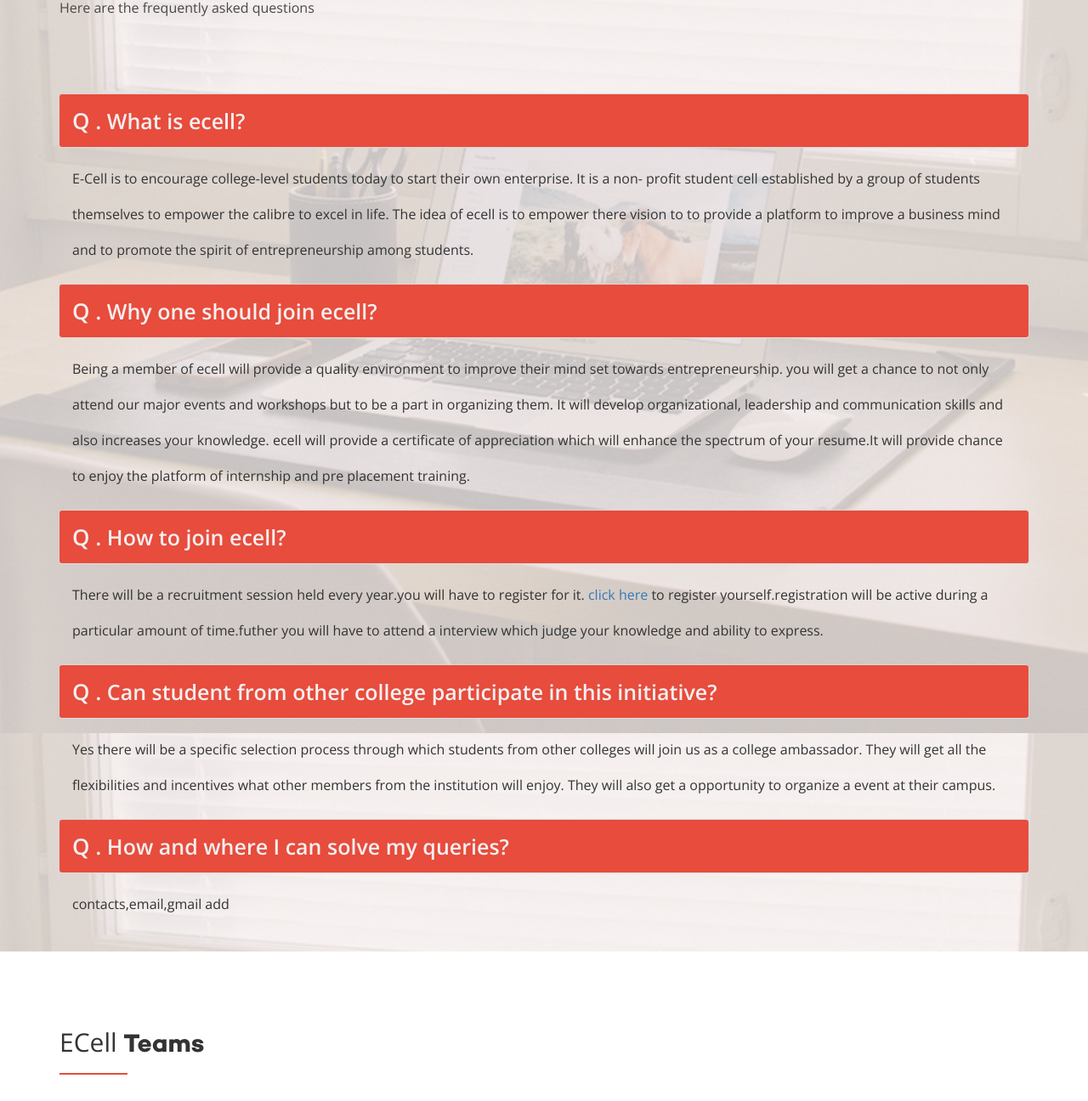
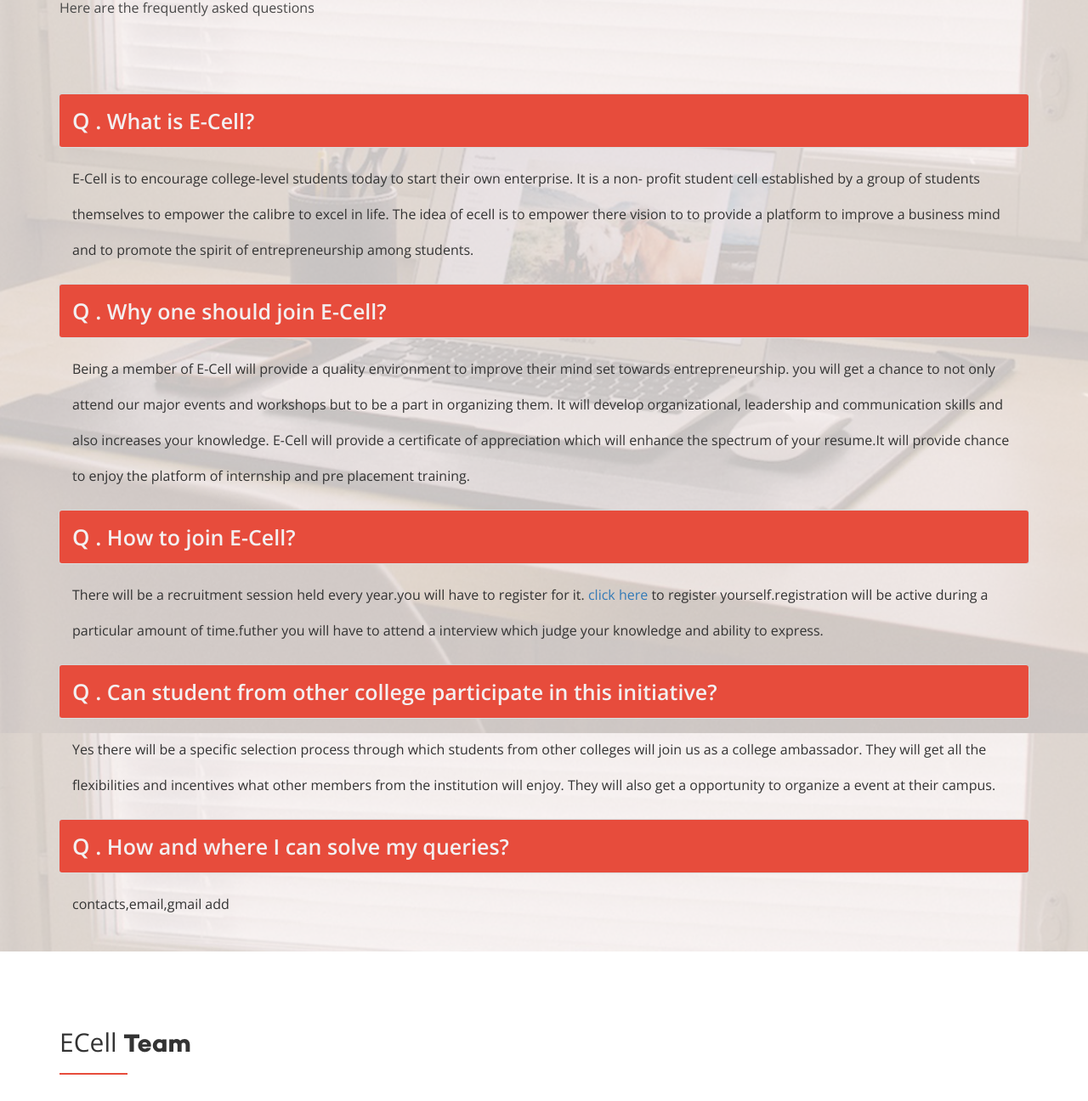
Before and after one commit to ashwinsingh2007/ecelllnctfaq, a plain HTML site: page index.html in a window 1280 px wide. Shown: the part 264-1560 px from the top of the page at 85% size. Drawn offline with nearby package versions, Linux system fonts and the light colour scheme.

Commit message:
ecelllnctfaq

```diff
--- a/css/main.css
+++ b/css/main.css
@@ -1027,7 +1027,7 @@ header .logo-container {
   color: #fff;
 }
 .twitter .overlay {
-  background: rgba(27, 28, 29, 0.9);
+  background: rgba(41, 99, 157, 0.84);
 }
 .twitter .icon {
   font-size: 120px;
--- a/index.html
+++ b/index.html
@@ -120,7 +120,7 @@
                                     <div class="panel-title">
                                         <a href="#collapseOne"  data-parent="#accordion" >
                                             <span class="state"><strong style="font-size:26px;">Q .</strong></span>
-                                            <strong> What is ecell?</strong>
+                                            <strong> What is E-Cell?</strong>
                                         </a>
                                     </div>
                                 </div> <!-- *** end panel-heading *** -->
@@ -137,13 +137,13 @@
                                     <div class="panel-title">
                                         <a href="#collapseOne"  data-parent="#accordion">
                                             <span class="state"><strong style="font-size:26px;">Q .</strong></span>
-                                            <strong>Why one should join ecell?</strong>
+                                            <strong>Why one should join E-Cell?</strong>
                                         </a>
                                     </div>
                                 </div> <!-- *** end panel-heading *** -->
                                 <div id="collapseOne" class="panel-collapse collapse in" role="tabpanel" aria-labelledby="headingOne">
                                     <div class="panel-body">
-                                      Being a member of ecell will provide a quality environment to improve their mind set towards entrepreneurship. you will get a chance to not only attend our major events and workshops but to be a part in organizing them. It will develop organizational, leadership and communication skills and also increases your knowledge. ecell will provide a certificate of appreciation which will enhance the spectrum of your resume.It will provide chance to enjoy the platform of internship and pre placement training.
+                                      Being a member of E-Cell will provide a quality environment to improve their mind set towards entrepreneurship. you will get a chance to not only attend our major events and workshops but to be a part in organizing them. It will develop organizational, leadership and communication skills and also increases your knowledge. E-Cell will provide a certificate of appreciation which will enhance the spectrum of your resume.It will provide chance to enjoy the platform of internship and pre placement training.
                                     </div>
                                 </div>
                             </div>
@@ -153,7 +153,7 @@
                                     <div class="panel-title">
                                         <a href="#collapseOne"  data-parent="#accordion">
                                             <span class="state"><strong style="font-size:26px;">Q .</strong></span>
-                                            <strong>How to join ecell?</strong>
+                                            <strong>How to join E-Cell?</strong>
                                         </a>
                                     </div>
                                 </div> <!-- *** end panel-heading *** -->
@@ -231,7 +231,7 @@ to register yourself.registration  will be active during a particular amount of
         <div class="container margin-top-large">
             <h2>
                 ECell
-                <strong class="bold-text">Teams</strong>
+                <strong class="bold-text">Team</strong>
                 <span class="light-text main-color"></span>
             </h2>
             <div class="line main-bg margin-bottom-large"></div>
```
